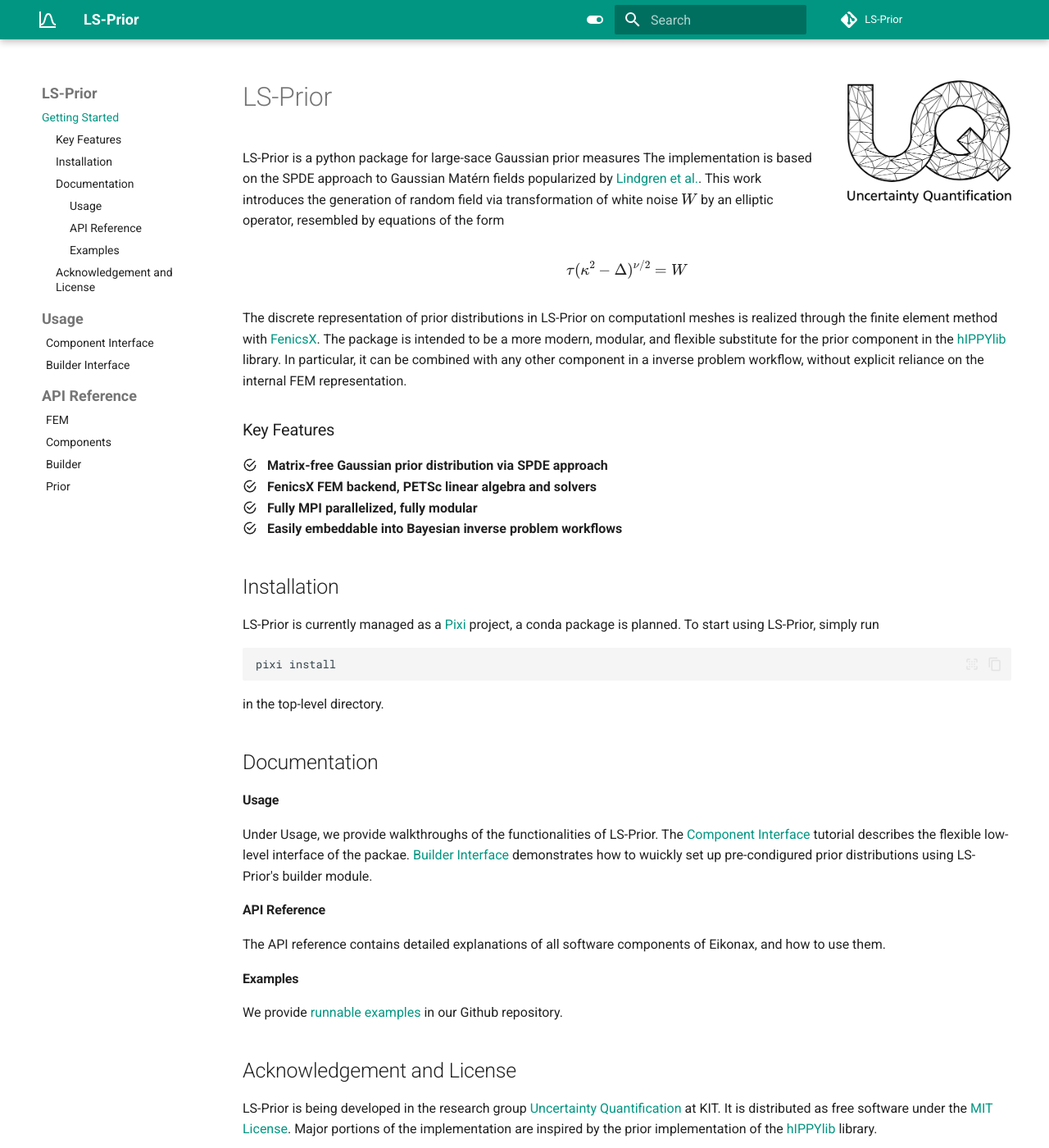
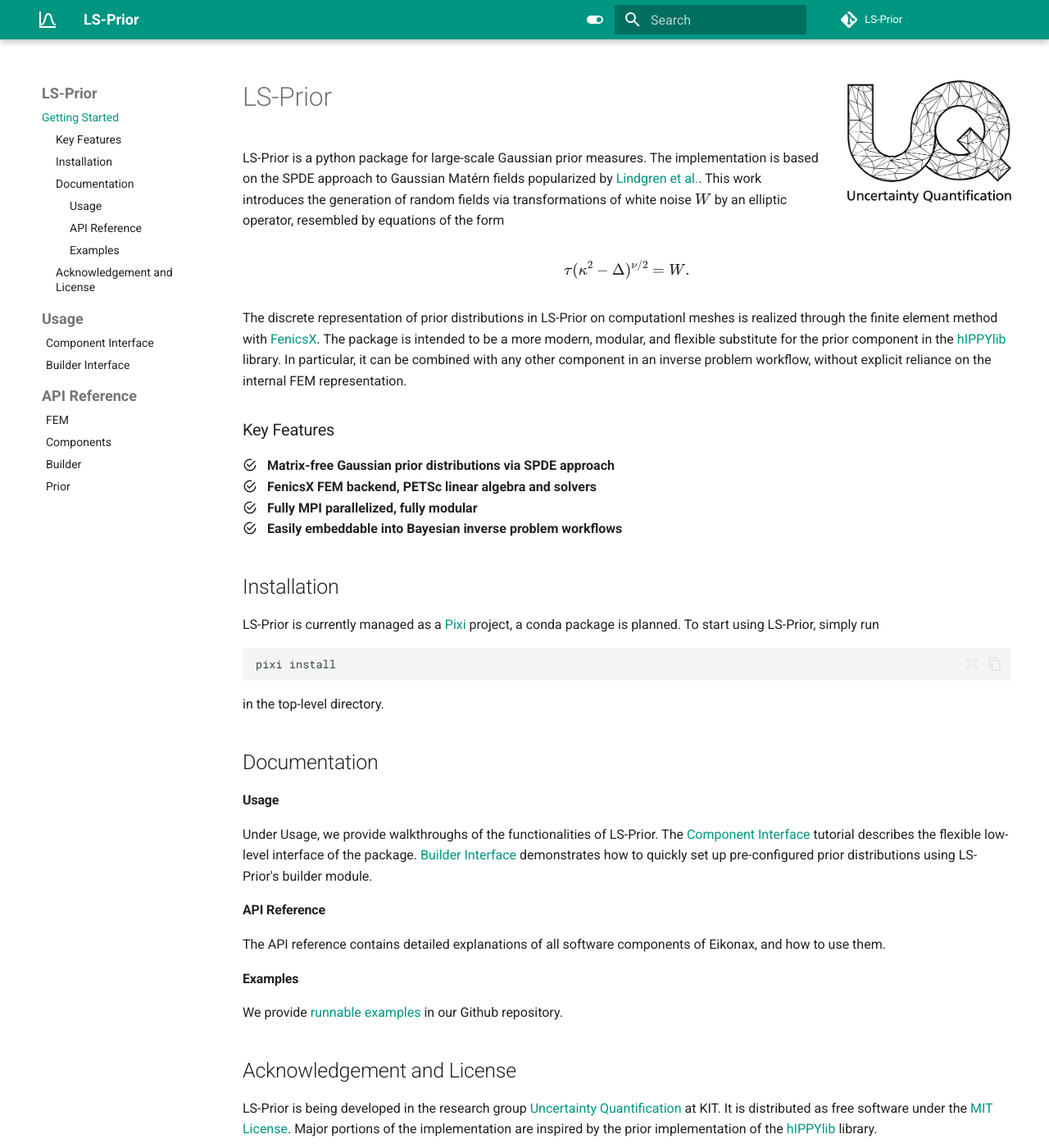
Before and after one commit to UQatKIT/LS-Prior, an MkDocs documentation site: the page built from docs/index.md, in a window 1280 px wide and 1400 px high. Shown: the whole window at 82% size. Built offline with MkDocs 1.6.1 and Material for MkDocs 9.7.7, drawn with Linux system fonts in a browser that asks for light colours; comment, search, counter and statistics services are not loaded.

Commit message:
docs: Fix typos

````diff
--- a/docs/index.md
+++ b/docs/index.md
@@ -1,29 +1,28 @@
 # LS-Prior [<img src="images/uq_logo.png" width="200" height="100" alt="UQ at KIT" align="right">](https://www.scc.kit.edu/forschung/uq.php)
 
-LS-Prior is a python package for large-sace Gaussian prior measures The implementation is based on the SPDE approach to Gaussian Matérn fields popularized by
+LS-Prior is a python package for large-scale Gaussian prior measures. The implementation is based on the SPDE approach to Gaussian Matérn fields popularized by
 [Lindgren et al.](https://rss.onlinelibrary.wiley.com/doi/10.1111/j.1467-9868.2011.00777.x).
-This work introduces the generation of random field via transformation of white noise $W$ by an elliptic operator, resembled by equations of the form
+This work introduces the generation of random fields via transformations of white noise $W$ by an elliptic operator, resembled by equations of the form
 
 $$
 \begin{equation*}
-    \tau (\kappa^2 - \Delta)^{\nu/2} = W
+    \tau (\kappa^2 - \Delta)^{\nu/2} = W.
 \end{equation*}
 $$
 
 The discrete representation of prior distributions in LS-Prior on computationl meshes is realized through the finite element method with [FenicsX](https://fenicsproject.org/). The package is
-intended to be a more modern, modular, and flexible substitute for the prior component in the [hIPPYlib](https://hippylib.github.io/) library. In particular, it can be combined with any other component in a inverse problem workflow, without explicit reliance on the internal FEM
+intended to be a more modern, modular, and flexible substitute for the prior component in the [hIPPYlib](https://hippylib.github.io/) library. In particular, it can be combined with any other component in an inverse problem workflow, without explicit reliance on the internal FEM
 representation.
 
 ### Key Features
-:material-checkbox-marked-circle-outline: &nbsp; **Matrix-free Gaussian prior distribution via SPDE approach** <br>
+:material-checkbox-marked-circle-outline: &nbsp; **Matrix-free Gaussian prior distributions via SPDE approach** <br>
 :material-checkbox-marked-circle-outline: &nbsp; **FenicsX FEM backend, PETSc linear algebra and solvers** <br>
 :material-checkbox-marked-circle-outline: &nbsp; **Fully MPI parallelized, fully modular** <br>
 :material-checkbox-marked-circle-outline: &nbsp; **Easily embeddable into Bayesian inverse problem workflows**
 
 ## Installation
 
-LS-Prior is currently managed as a [Pixi](https://pixi.sh/latest/) project, a conda package is planned. To
-start using LS-Prior, simply run
+LS-Prior is currently managed as a [Pixi](https://pixi.sh/latest/) project, a conda package is planned. To start using LS-Prior, simply run
 ```bash
 pixi install
 ```
@@ -35,8 +34,8 @@
 
 Under Usage, we provide walkthroughs of the functionalities of LS-Prior.
 The [Component Interface](usage/components.md) tutorial describes the flexible low-level interface
-of the packae. [Builder Interface](usage/builder.md) demonstrates how to wuickly set up
-pre-condigured prior distributions using LS-Prior's builder module.
+of the package. [Builder Interface](usage/builder.md) demonstrates how to quickly set up
+pre-configured prior distributions using LS-Prior's builder module.
 
 #### API Reference
 
````
Also changed, not shown: README.md (+5 -5 lines).
